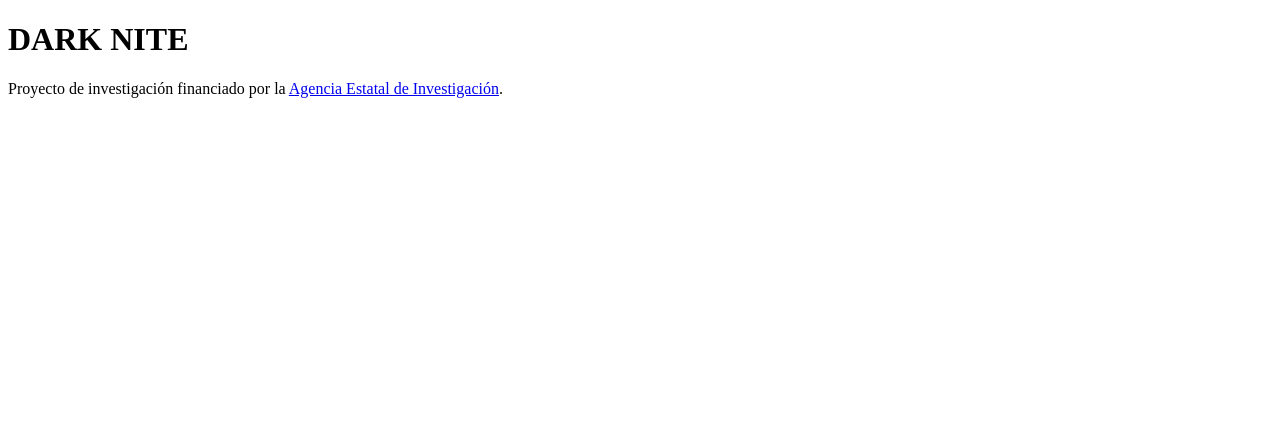
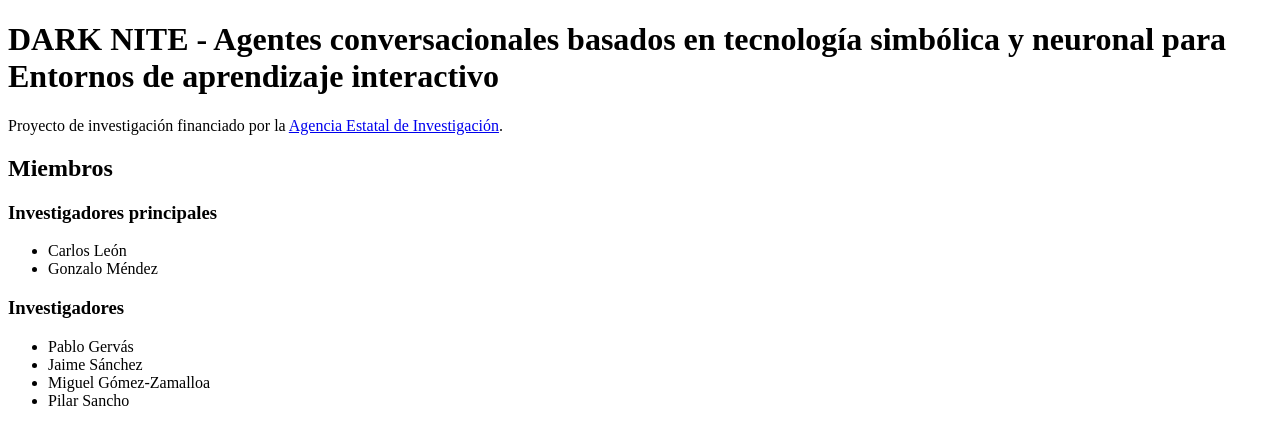
Before and after one commit to cleongh/darknite, a plain HTML site: page index.html in a window 1280 px wide. Drawn offline with Linux system fonts and the light colour scheme.

Commit message:
miembros

```diff
--- a/index.html
+++ b/index.html
@@ -7,7 +7,21 @@
   </head>
 
   <body>
-    <h1>DARK NITE</h1>
+    <h1>DARK NITE - Agentes conversacionales basados en tecnología simbólica y neuronal para Entornos de aprendizaje interactivo</h1>
     Proyecto de investigación financiado por la <a href="https://www.aei.gob.es/">Agencia Estatal de Investigación</a>.
+    <h2>Miembros</h2>
+    <h3>Investigadores principales</h3>
+    <ul>
+      <li>Carlos León</li>
+      <li>Gonzalo Méndez</li>
+    </ul>
+    <h3>Investigadores</h3>
+    <ul>
+      <li>Pablo Gervás</li>
+      <li>Jaime Sánchez</li>
+      <li>Miguel Gómez-Zamalloa</li>
+      <li>Pilar Sancho</li>
+    </ul>
+
   </body>
 </html>
```
